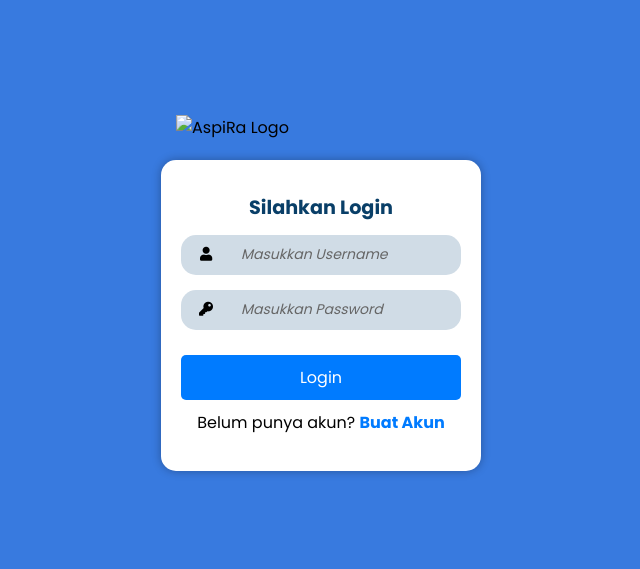
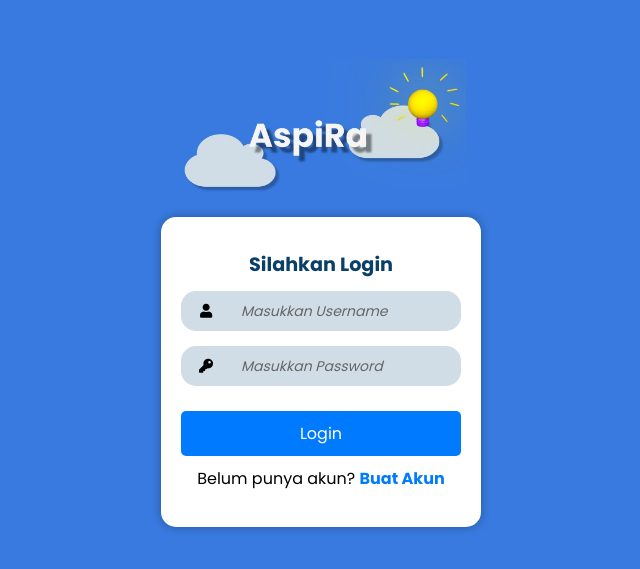
Before and after one commit to Kaelp7/AspiRa, an Electron app: page login.html in a window 800 px wide. Shown: the part 107-676 px from the top of the page, without its empty margins (79-719 px from the left). Drawn offline with Linux system fonts and the light colour scheme.

Commit message:
Update login.html

```diff
--- a/login.html
+++ b/login.html
@@ -10,7 +10,7 @@
 </head>
 <body>
   <header>
-    <img src="logoaspira1.png" alt="AspiRa Logo" id="logo">
+    <img src="asset/logo aspira.jpg" alt="AspiRa Logo" id="logo">
   </header>
   <main>
     <div id="login-form" class="container">
```
